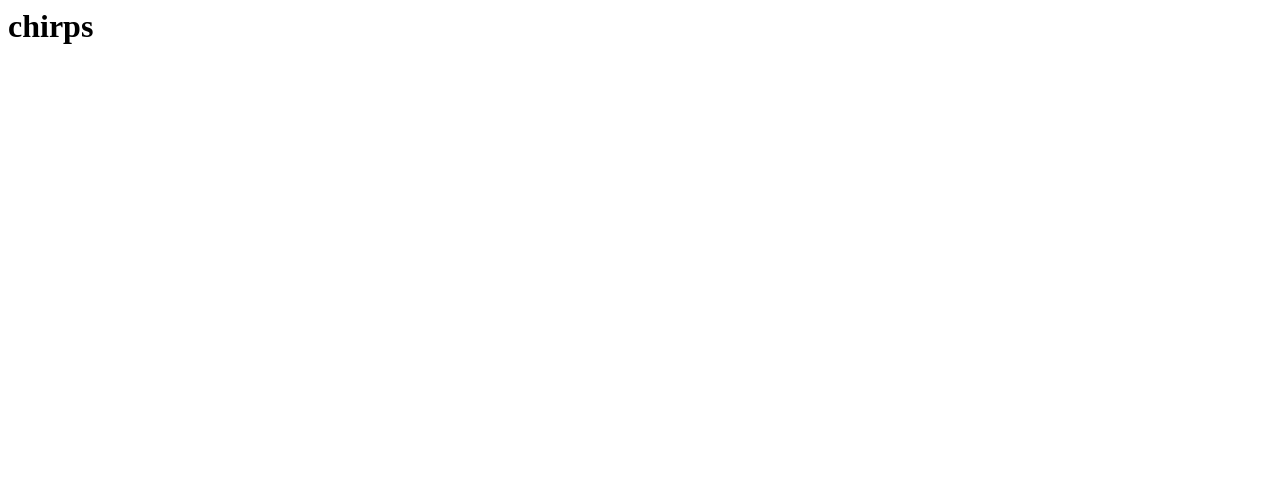
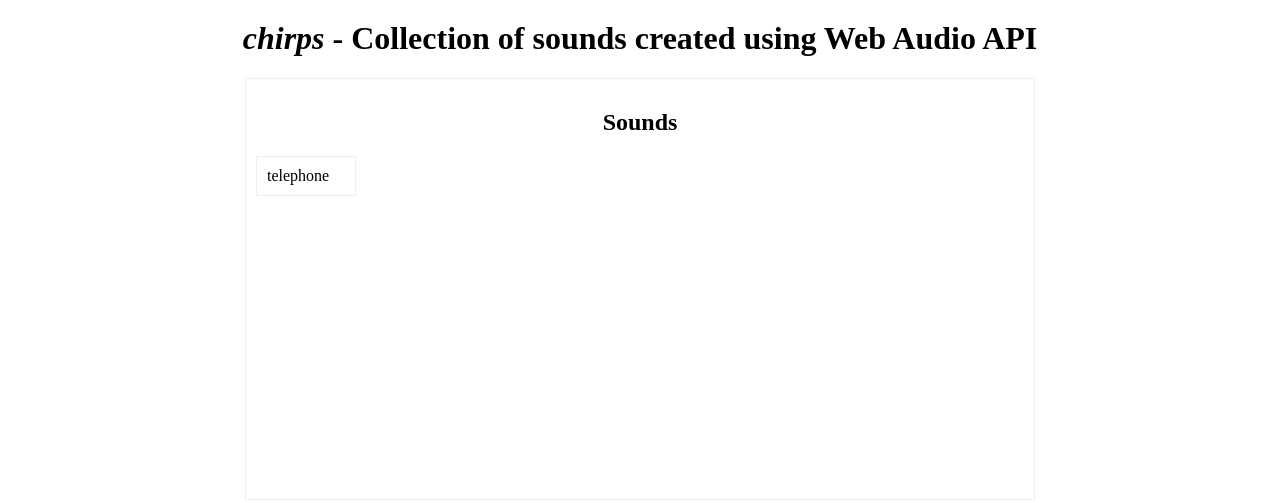
Before and after one commit to VJAI/tones, a website: page index.html in a window 1280 px wide. Drawn offline with Linux system fonts and the light colour scheme.

Commit message:
Added some files

```diff
--- a/index.html
+++ b/index.html
@@ -1,10 +1,56 @@
 <html>
 <head>
-	<title>
-		chirps
-	</title>
+  <title>chirps - Collection of sounds created using Web Audio API</title>
+  <style>
+    body {
+      margin: 20px 0;
+    }
+
+    .align-center {
+      text-align: center;
+    }
+
+    .sounds-collection-div {
+      margin: 0 auto;
+      width: 60%;
+      min-height: 400px;
+      padding: 10px;
+      border: solid 1px #eee;
+    }
+
+    .sounds-collection {
+      margin: 0;
+      padding: 0;
+      list-style-type: none;
+    }
+
+    .sounds-collection li {
+      width: 100px;
+      height: 100px;
+      margin: 0;
+      padding: 0;
+    }
+
+    .sounds-collection li div {
+      padding: 10px;
+      border: solid 1px #eee;
+    }
+  </style>
 </head>
 <body>
-<h1>chirps</h1>
+<h1 class="align-center"><i>chirps</i> - Collection of sounds created using Web Audio API</h1>
+<div class="sounds-collection-div">
+  <h2 class="align-center">Sounds</h2>
+  <ul class="sounds-collection">
+    <li>
+      <div>
+        <span>telephone</span>
+        <i class="play"></i>
+      </div>
+    </li>
+  </ul>
+</div>
+<script src="chirps.js"></script>
+<script src="index.js"></script>
 </body>
 </html>
--- /dev/null
+++ b/index.js
@@ -0,0 +1,13 @@
+(function () {
+
+  var chirpsTester = function () {
+
+    init();
+
+    function init() {
+
+    }
+  };
+
+  window.addEventListener('load', chirpsTester);
+})();
```
Also changed, not shown: package.json (+19 -1 lines), chirps.js (added), 3 other files.
